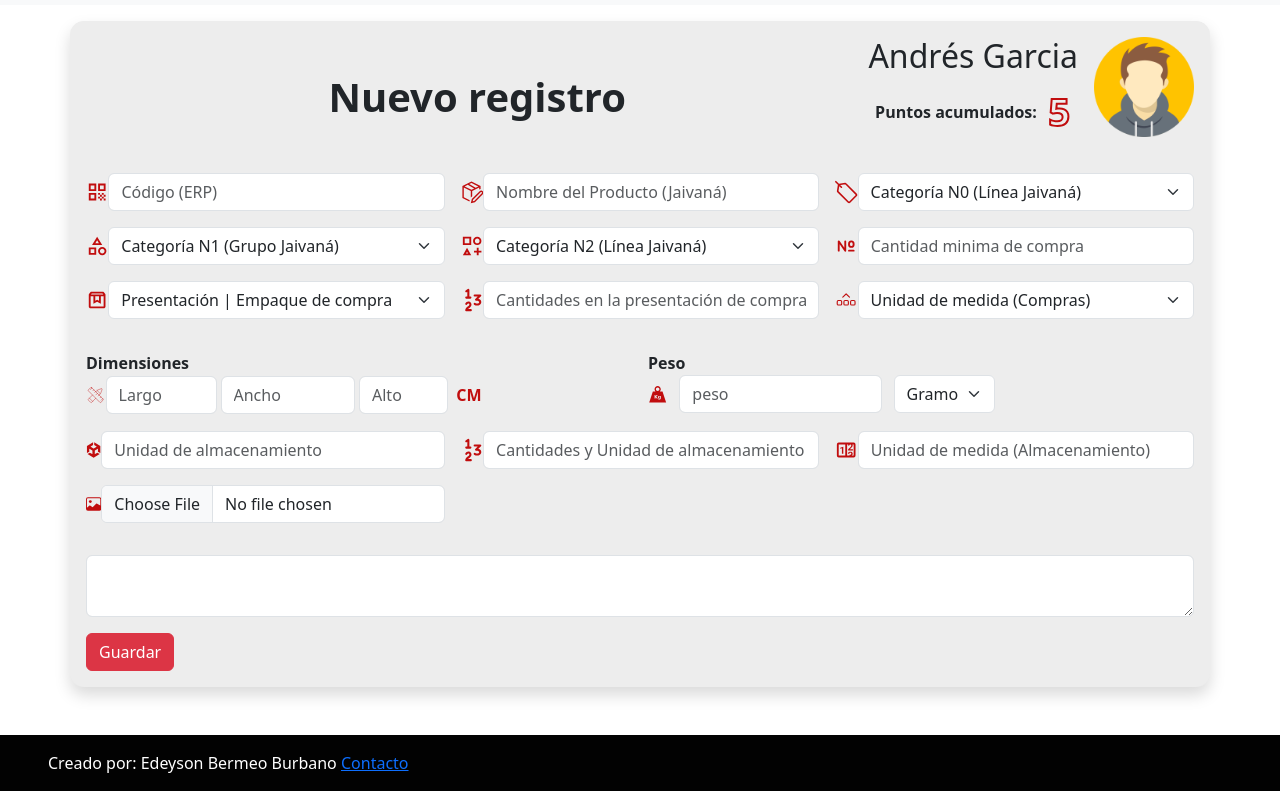
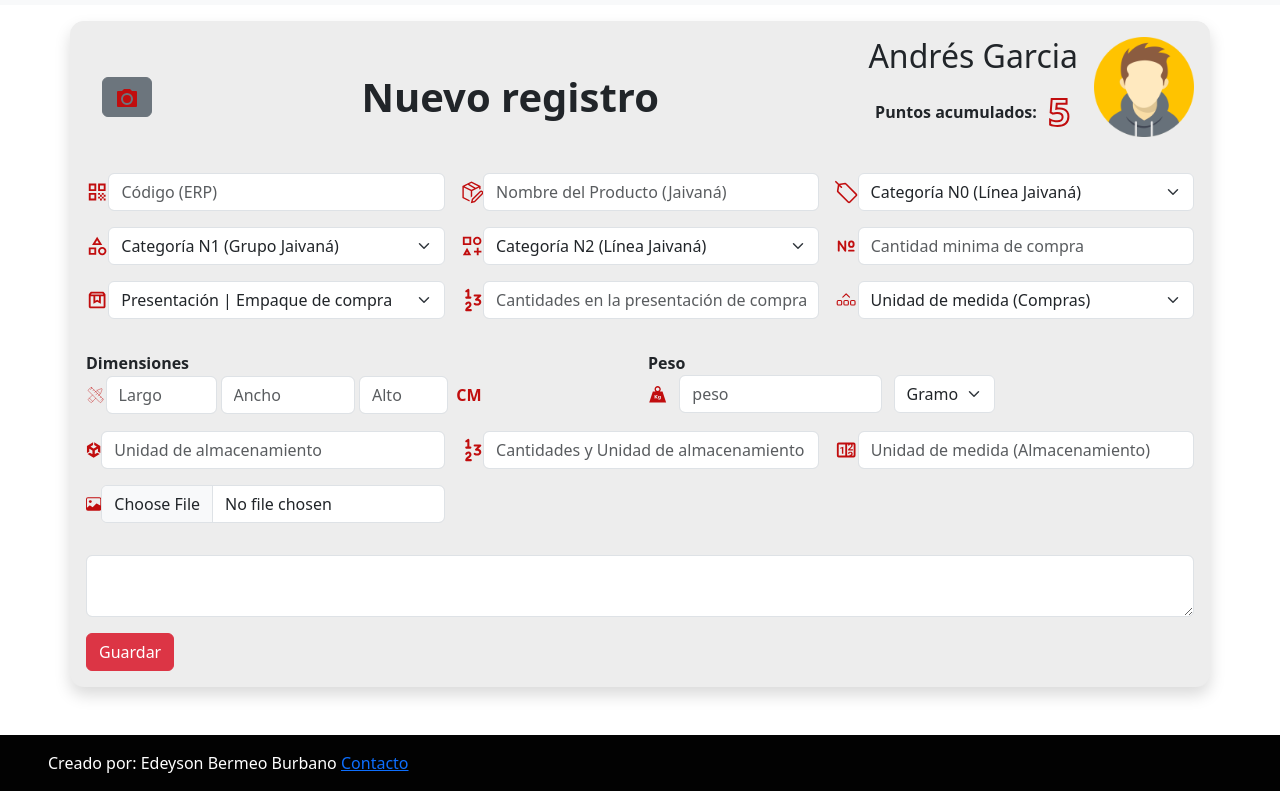
Before and after one commit to Edeyson/sumatec, a plain HTML site: page registro.html in a window 1280 px wide. Shown: the part 80-871 px from the top of the page. Drawn offline with nearby package versions, Linux system fonts and the light colour scheme; a script that the page names is missing.

Commit message:
nuevo registro

```diff
--- a/registro.html
+++ b/registro.html
@@ -33,8 +33,13 @@
     <section class="container shadow p-3 mt-3 formulario">
 
         <form class="row g-3">
-            <div class="d-flex justify-content-between">
-              <div id="qrcode"></div>
+            <div class="d-flex justify-content-between flex-wrap">
+              <div class="d-flex align-items-center gap-3">
+                <div id="qrcode"></div>
+                <a href="#" class="btn btn-secondary" data-bs-toggle="tooltip" data-bs-custom-class="custom-tooltip" data-bs-title="Escanea el código QR">
+                  <svg xmlns="http://www.w3.org/2000/svg" width="24" height="24" viewBox="0 0 24 24"><path fill="currentColor" d="M9 3h6l2 2h4a1 1 0 0 1 1 1v14a1 1 0 0 1-1 1H3a1 1 0 0 1-1-1V6a1 1 0 0 1 1-1h4l2-2Zm3 16a6 6 0 1 0 0-12a6 6 0 0 0 0 12Zm0-2a4 4 0 1 1 0-8a4 4 0 0 1 0 8Z"/></svg>
+                </a>
+              </div>
               <h1 class="mb-0  text-center align-items-center d-flex"><strong>Nuevo registro</strong></h1>
               <div class="perfil text-center d-flex flex-wrap">
                 <div class="card-body me-3">
```
